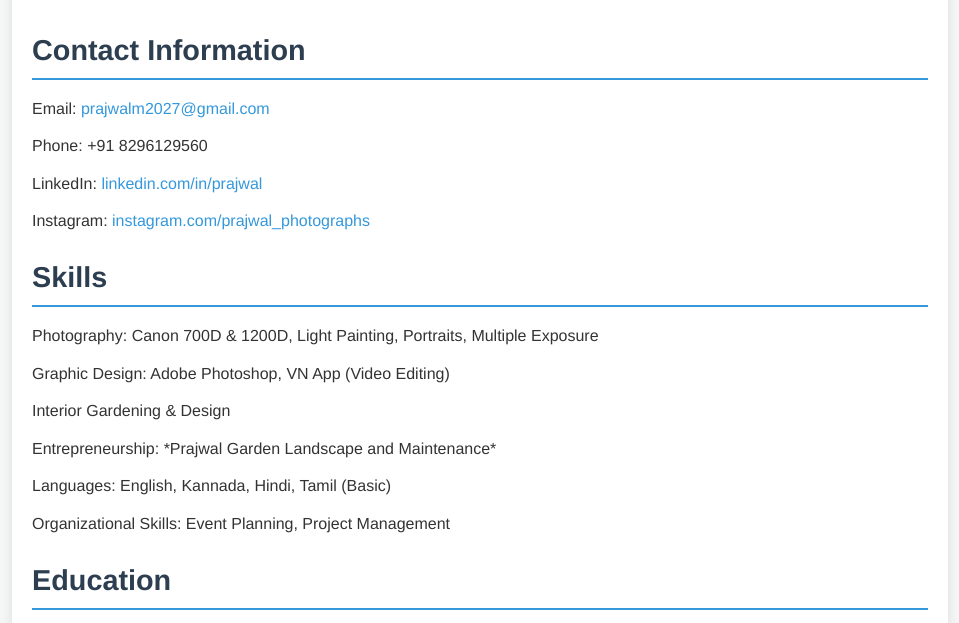
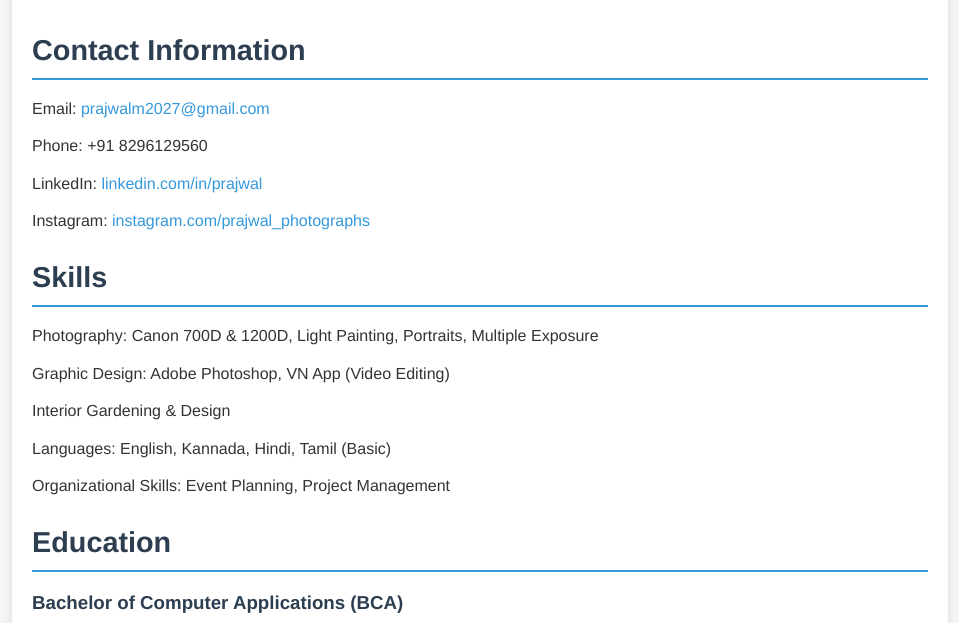
Before and after one commit to PrajwalMurali/myprofile_html, a plain HTML site: page index.html in a window 1280 px wide. Shown: the part 145-768 px from the top of the page, without its empty margins (160-1119 px from the left). Drawn offline with Linux system fonts and the light colour scheme.

Commit message:
changed he skill section

```diff
--- a/index.html
+++ b/index.html
@@ -117,7 +117,7 @@
             <li>Photography: Canon 700D & 1200D, Light Painting, Portraits, Multiple Exposure</li>
             <li>Graphic Design: Adobe Photoshop, VN App (Video Editing)</li>
             <li>Interior Gardening & Design</li>
-            <li>Entrepreneurship: *Prajwal Garden Landscape and Maintenance*</li>
+
             <li>Languages: English, Kannada, Hindi, Tamil (Basic)</li>
             <li>Organizational Skills: Event Planning, Project Management</li>
         </ul>
```
